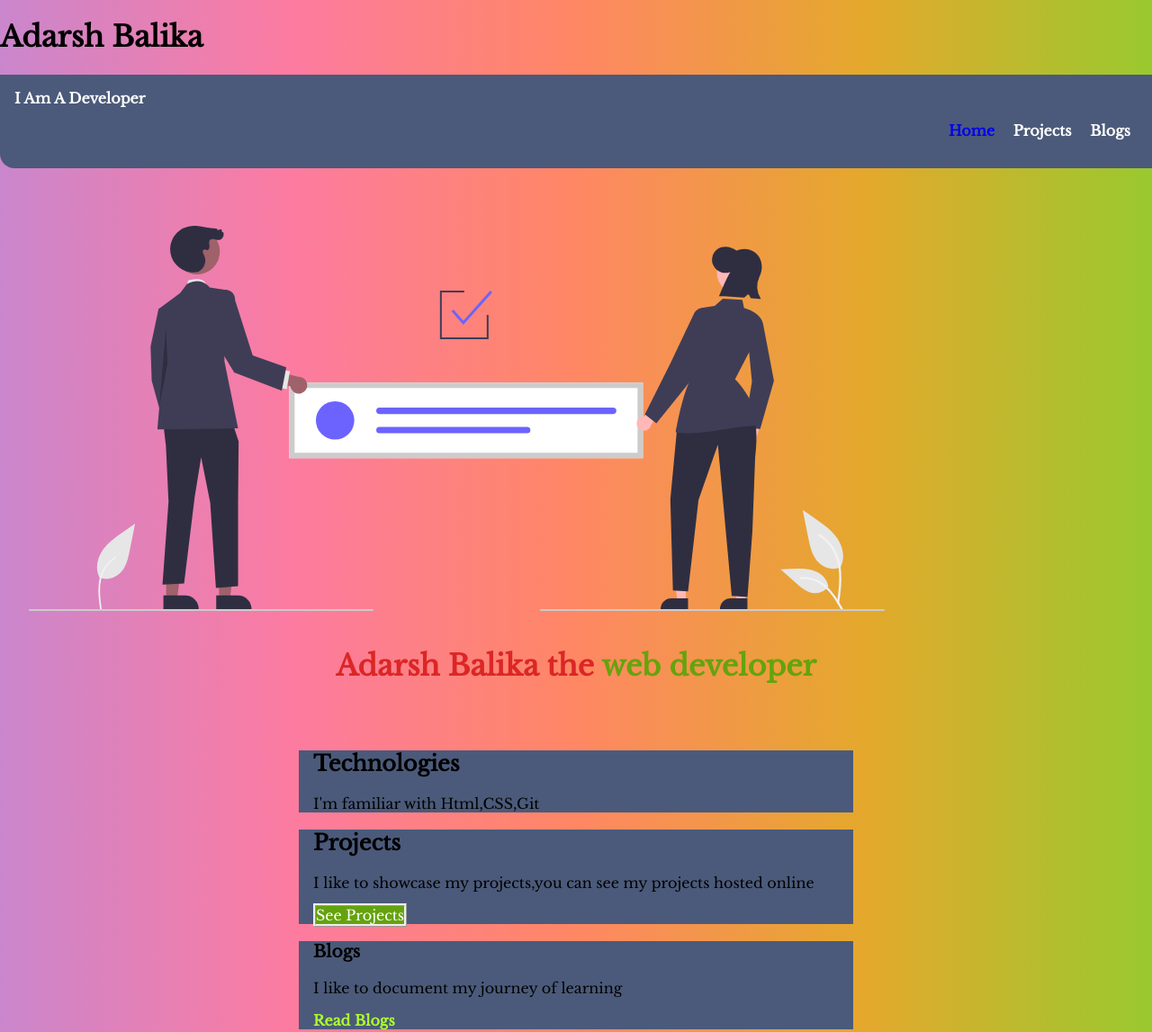
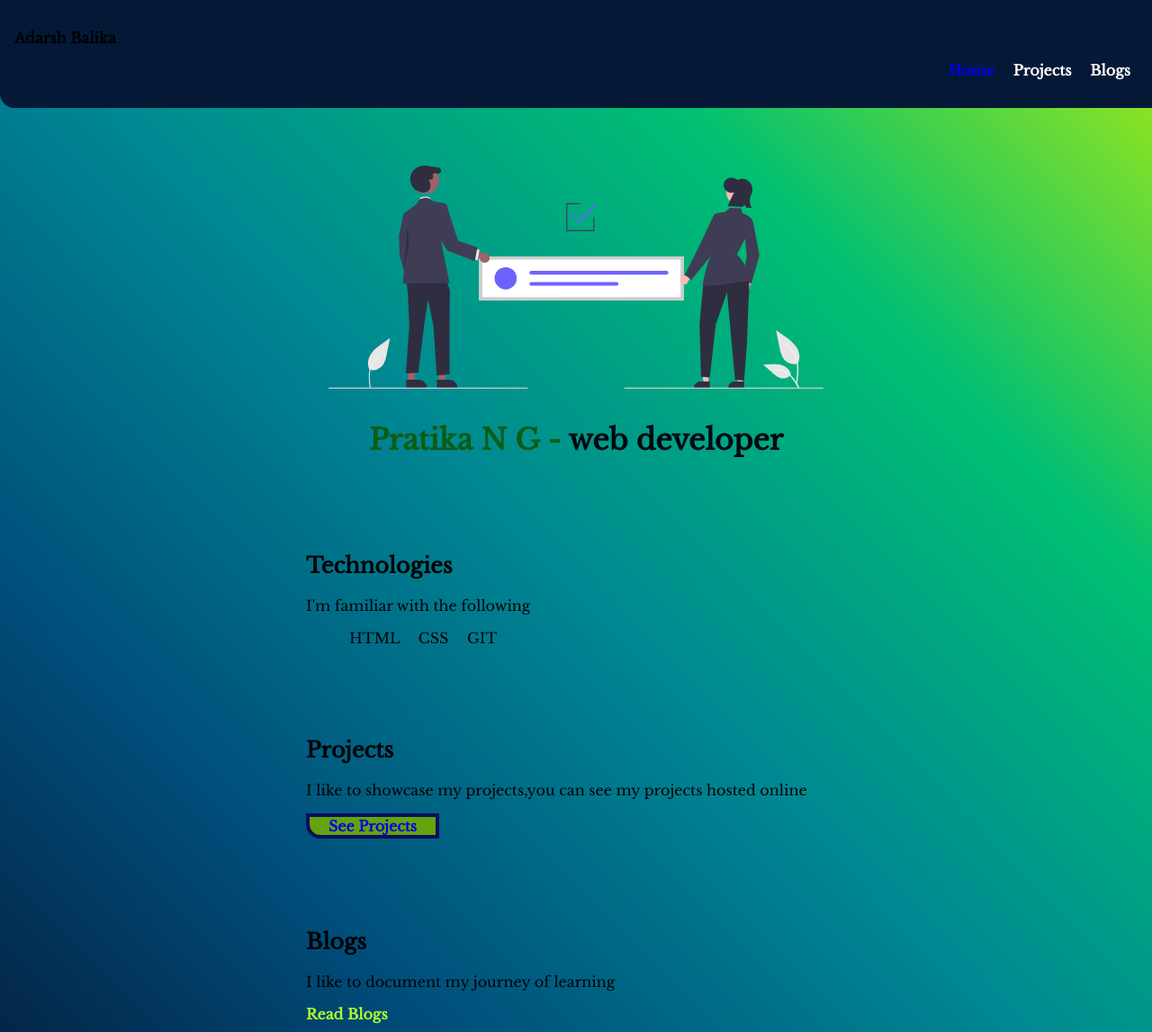
Before and after one commit to PratikaNG/portfolio, a plain HTML site: page index.html in a window 1280 px wide. Shown: the top 1147 px of the page at 90% size. Drawn offline with nearby package versions, Linux system fonts and the light colour scheme.

Commit message:
simple changes

```diff
--- a/index.html
+++ b/index.html
@@ -7,10 +7,10 @@
     <link href="styles.css" rel="stylesheet" />
 </head>
 <body>
-<h1>Adarsh Balika</h1>
+
 <nav class="navigation container">
 
-    <div class="nav-brand">I Am A Developer
+    <div class="nav-brand">Adarsh Balika
 
         <ul class="list-non-bullet nav-pills">
             <li class="list-item-inline">
@@ -28,13 +28,24 @@
 <header class="hero">
         <img class="hero-img " src = "/image2.svg">
 
-        <h1 class="hero-heading">Adarsh Balika the <span class="heading-inverted">web developer</span></h1>
+        <h1 class="hero-heading">Pratika N G - <span class="heading-inverted">web developer</span></h1>
 </header>
-
 <section class="section">
         <div class="container-center">
             <h1>Technologies</h1>
-            <p>I'm familiar with Html,CSS,Git </p>
+            <p>I'm familiar with the following
+                <ul >
+
+                <li class="list-item-inline" > HTML </li>
+
+
+                <li class="list-item-inline"> CSS </li>
+
+
+                <li class="list-item-inline"> GIT </li>
+
+
+            </ul> </p>
         </div>
 </section>
 <section class="section">
@@ -43,13 +54,14 @@
             <p>I like to showcase my projects,you can see my projects hosted online </p>
             <a class="link link-primary"href="/"> See Projects </a>
     </div>
+</section>
 <section class="section">
     <div class="container-center">
                     <h1>Blogs</h1>
                     <p>I like to document my journey of learning </p>
                     <a class="link link-secondary"href="/"><strong>Read Blogs</strong> </a>
      </div>
-</section><br>
+</section>
 <footer class="footer">
     <div class="footer-header">Social media presence</div>
     <ul class="social-links list-non-bullet">
--- a/styles.css
+++ b/styles.css
@@ -11,60 +11,62 @@ body{
     /* font-family: 'Playfair Display', serif; */
     font-family: 'Libre Baskerville', serif;
     margin: 0px;
-    background-image: linear-gradient(to right, #ca86cd, #fc7ba1, #ff8764, #e4a82c, #9ac92f);
-
+    background-image:  linear-gradient(to right top, #051937, #004d7a, #008793, #00bf72, #a8eb12);
 }
 
 hr{
-    margin: 2rem 2rem;
+    margin: 2rem 0rem;
 
 }
 .margin-md{
     margin: 2rem;
 }
+
+/*CONTAINER*/
 .container {
-    padding-left:1rem;
-    padding-right: 1rem;
-    background-color: #00ADA4;
+    padding: 0rem 1rem ;
+
+     /* background-color: #00ADA4;  */
+     /* background-size: ; */
+
 }
 .container-center{
-    text-align: initial;
+
     max-width : 600px;
     margin: auto;
-    /* background-image: linear-gradient(to left, #051937, #004d7a, #008793, #00bf72, #a8eb12); */
-    background-color:#4B5A7A;
-    padding-left: 1rem;
 
 }
+
 
 /** links **/
 .links{
     text-decoration: none;
-    padding: 2rem 2rem;
-    margin-top: 1rem;
-    margin-bottom: 1rem;
-    margin-left: 1rem;
-    margin-right: 1rem;
+    padding: 0.5rem 1rem;
     box-sizing: border-box;
+    border-bottom-left-radius: 1rem;
 
 }
 .link-primary{
-    background-color: var(--primary-color);
-    text-decoration: none;
-    border-radius: 0rem 0rem;
-    color:white;
-    box-sizing: border-box;
-    border: ridge;
+background-color:#65A30D;
+border-bottom-left-radius: 1rem;
+border: 4px solid  #0B0D5D;
+display: block;
+max-width: 140px;
+font-weight:700;
+margin: 1rem 1rem 1rem 0rem;
+text-align: center;
+text-decoration: none;
 }
+
 .link-secondary{
     text-decoration: none;
     border-radius : 0.5rem;
-    border: 1px  var(--primary-color);
     color:greenyellow;
 }
  /**Lists**/
  .list-non-bullet{
-     list-style: none;
+     list-style: circle;
+     padding-inline-start: 0px;
  }
 .list-item-inline{
     display: inline;
@@ -73,8 +75,9 @@ hr{
 
 /** navigation**/
 .navigation{
-    background-color: #4B5A7A;
-    color: white;
+    /* background-image: linear-gradient(to top, #1e3c69, #61467f, #9f4c82, #d15a73, #ee7959); */
+    background-color:  #051937;
+    /* color: white; */
     padding: 1rem;
     border-bottom-left-radius: 1rem;
     text-decoration: none;
@@ -90,6 +93,7 @@ hr{
 .navigation .nav-brand{
     font-weight: bold;
     font-size: 1rem;
+    margin-top: 1rem;
 }
 .navigation .link-active{
     font-weight: bold;
@@ -101,31 +105,40 @@ hr{
     padding-top: 4rem;
 }
 .hero .hero-img{
-    max-width: 350pm;
-    display: black;
+    max-width: 80%;
+    width: 550px;
+    display: block;
     margin: auto;
 }
 .hero .hero-heading {
     text-align: center;
-    color:#DC2626;
+    color:#0B5D14;
     padding-top : 1rem;
 }
 .hero .hero-heading .heading-inverted{
-    color:#65A30D;
+    color:#01070f;
 }
 
 /**Section**/
+.section {
+    padding: 2rem;
+}
+
 .section .h1{
     text-align: center;
     padding: 2rem;
 }
 .section-ow {
-    background-color: var(--offwhite);
+    background-color: #A9F00A;
 }
+
+
 /**Footer**/
 .footer{
-    background-color:#4B5A7A;
-    padding: 2rem 1rem;
+     background-color:#051937;
+
+ /* background-image: linear-gradient(to bottom, #051937, #082869, #34339b, #6e32c7, #b212eb);  */
+    padding : 2rem 2rem;
     text-align: center;
     color:white;
     border-top-left-radius: 1rem;
@@ -133,6 +146,7 @@ hr{
 .footer .footer-header{
     font-size: large;
     font-weight: bold;
+    /* padding: 2rem;*/
 }
 .footer .link {
     color: #A21CAF;
@@ -141,3 +155,9 @@ hr{
 .footer .ul{
     padding-inline-start: 0px;
 }
+.blogs{
+    max-height: 100vh;
+}
+.blog1{
+ text-align: center;
+}
```
Also changed, not shown: blogs.html (+20 -2 lines), projects.html (+20 -5 lines).
